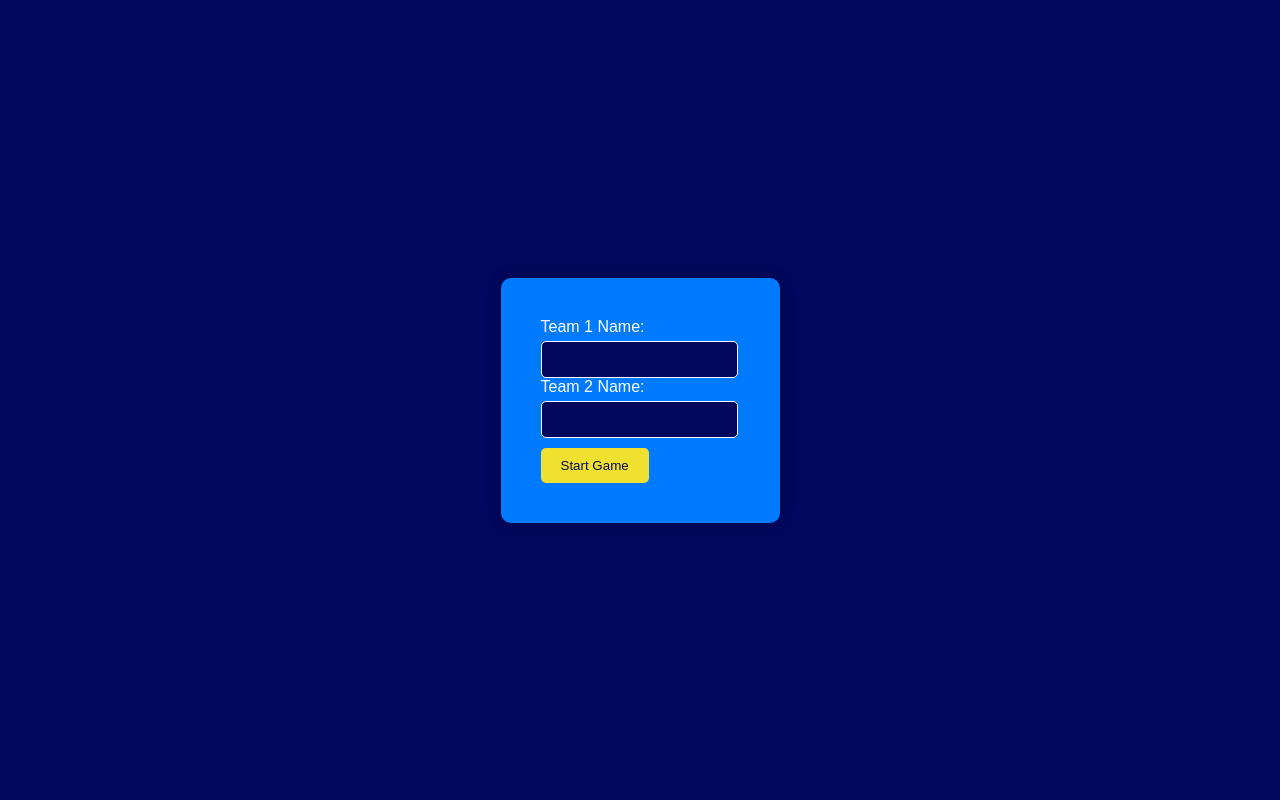
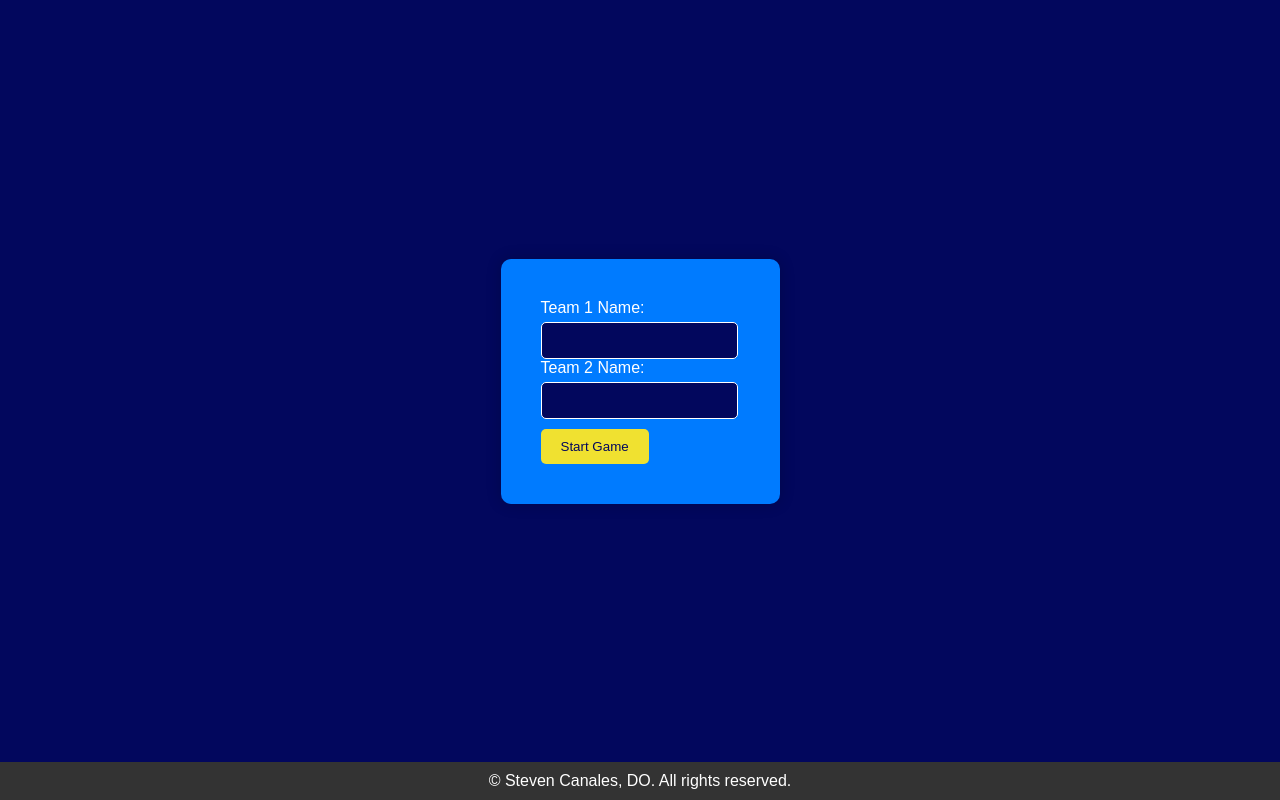
Before and after one commit to sacanales/jeopardy, a Flask app: page / in a window 1280 px wide. Run offline with Flask 3, Linux system fonts and the light colour scheme; the visitor is signed in with stand-in values (Sample User, id 1).

Commit message:
commit on "main"

```diff
--- a/templates/index.html
+++ b/templates/index.html
@@ -4,15 +4,25 @@
     <meta charset="UTF-8">
     <title>Jeopardy Game</title>
     <style>
+        body, html {
+            height: 100%;
+            margin: 0;
+        }
         body {
             font-family: 'Arial', sans-serif; /* Kabel-like fonts are not widely available for web, Arial is a clean alternative */
             background-color: #02075d; /* Deep blue background similar to the Jeopardy! game board */
             color: white;
             display: flex;
+            flex-direction: column; /* Changed to column for footer positioning */
             justify-content: center;
             align-items: center;
-            height: 100vh;
             margin: 0;
+        }
+        .content {
+            flex: 1; /* Allows content to expand and push footer down */
+            display: flex;
+            justify-content: center;
+            align-items: center;
         }
         .form-container {
             background-color: #007BFF;
@@ -45,9 +55,17 @@
         input[type="submit"]:hover {
             background-color: #c7b800; /* A darker gold on hover for visual feedback */
         }
+        footer {
+            text-align: center;
+            padding: 10px;
+            background-color: #333; /* Dark background for the footer */
+            color: #fff; /* Light text color for contrast */
+            width: 100%;
+        }
     </style>
 </head>
 <body>
+    <div class="content">
         <div class="form-container">
             <form method="post">
                 <div class="form-group">
@@ -61,5 +79,9 @@
                 <input type="submit" value="Start Game">
             </form>
         </div>
+    </div>
+    <footer>
+        &copy; Steven Canales, DO. All rights reserved.
+    </footer>
 </body>
 </html>
```
Also changed, not shown: templates/game.html (+14 -4 lines), templates/question.html (+19 -4 lines). Lines whose indentation alone changed are shown as unchanged.
